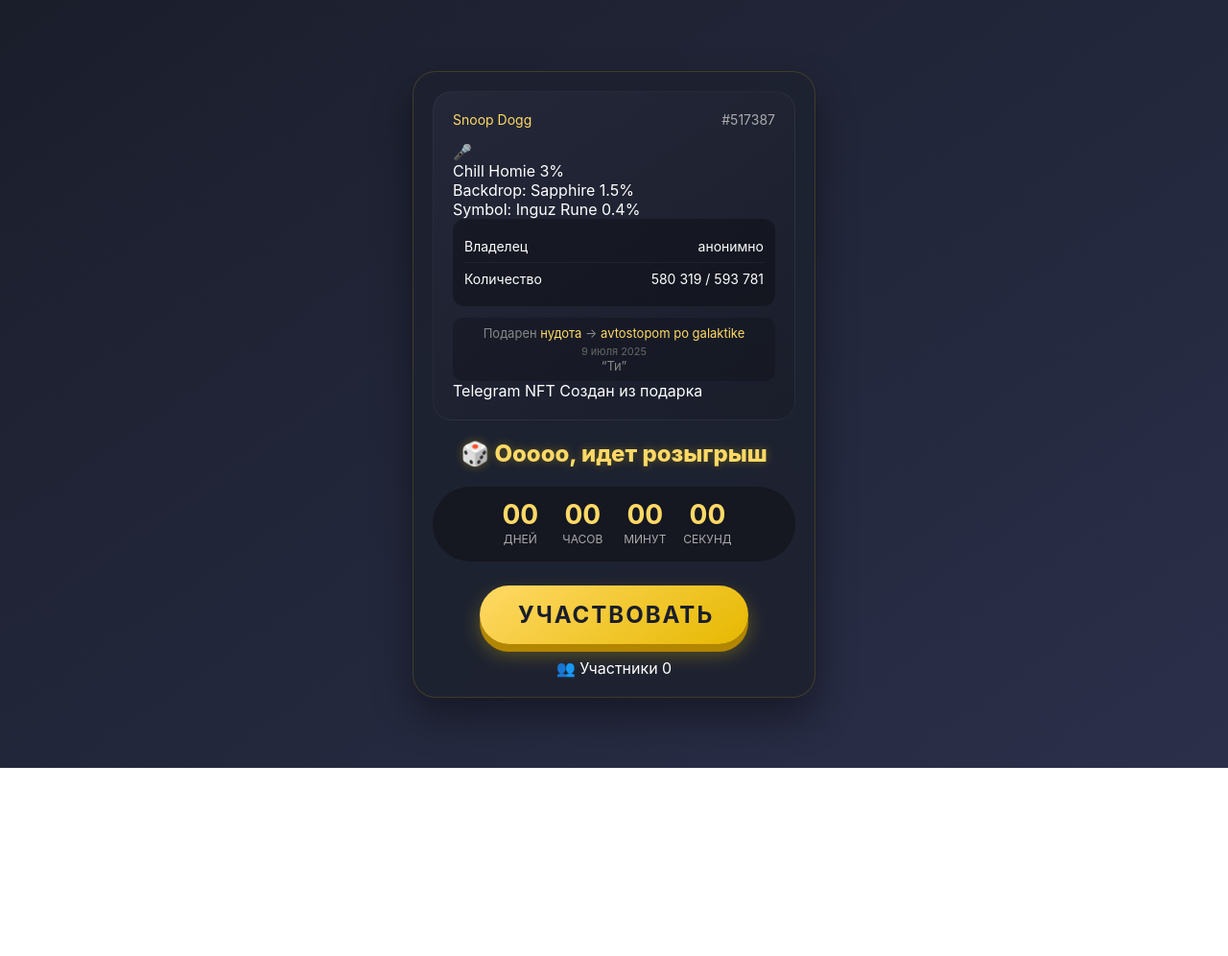
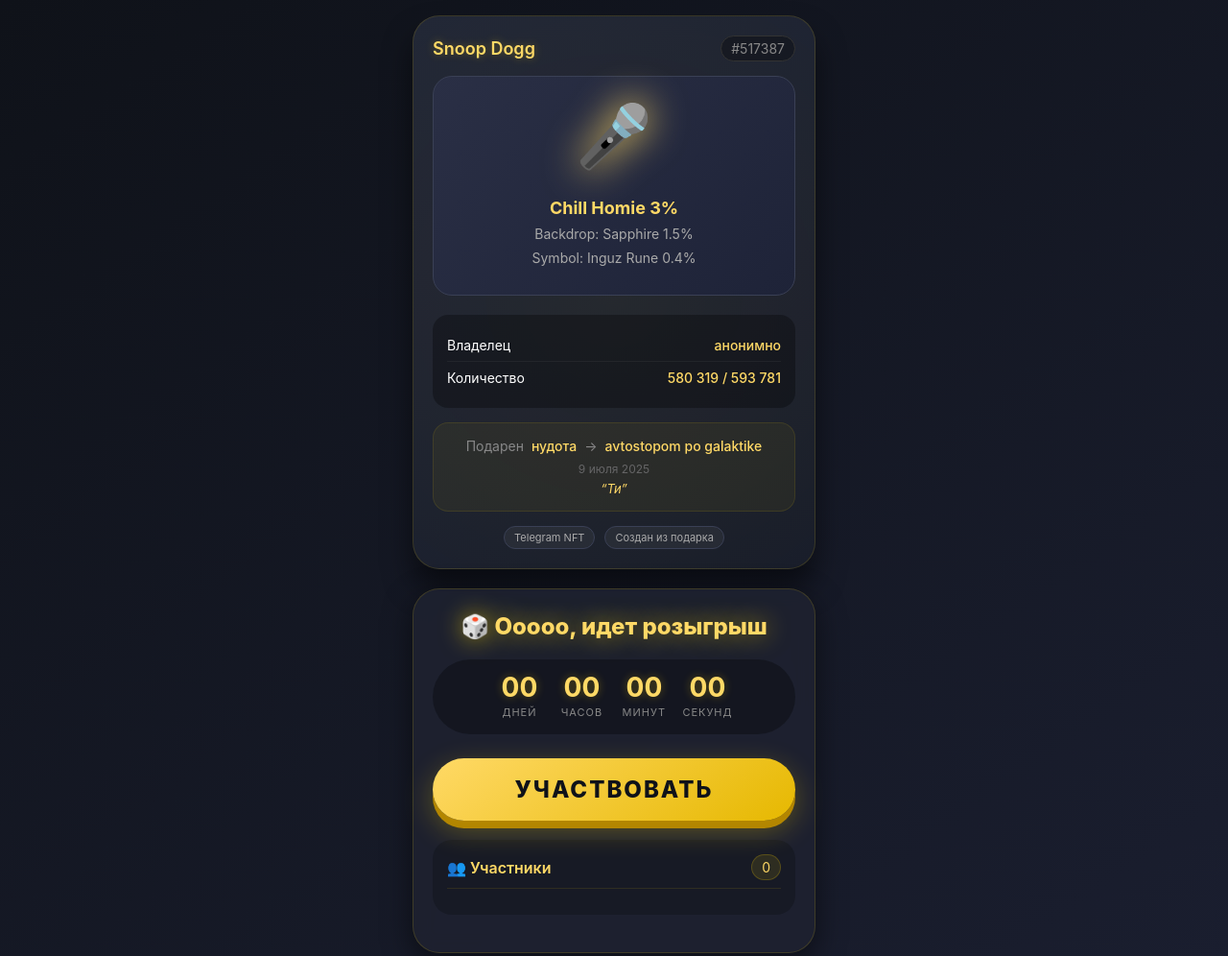
Before and after one commit to nef0rt/frazzernft-lot, a website: page index.html in a window 1280 px wide. Shown: the whole page at 96% size. Before the commit the page ends 800 px from the top, so only its background shows below. Drawn offline with Linux system fonts and the light colour scheme; a script that the page names is missing.

Commit message:
Update style.css

```diff
--- a/style.css
+++ b/style.css
@@ -6,69 +6,121 @@
 }
 
 body {
-    background: linear-gradient(145deg, #1a1e2b 0%, #2b2f4a 100%);
+    background: linear-gradient(145deg, #0f1219 0%, #1a1e2f 100%);
     min-height: 100vh;
     display: flex;
     justify-content: center;
     align-items: center;
-    color: white;
+    color: #fff;
     padding: 16px;
 }
 
 .container {
     max-width: 420px;
     width: 100%;
-    background: rgba(30, 34, 48, 0.95);
-    backdrop-filter: blur(10px);
-    border-radius: 24px;
-    padding: 20px;
-    box-shadow: 0 20px 40px rgba(0, 0, 0, 0.4);
-    border: 1px solid rgba(255, 215, 0, 0.15);
+    margin: 0 auto;
 }
 
+/* NFT Card */
 .nft-card {
-    background: linear-gradient(145deg, #232738, #1a1e2b);
-    border-radius: 20px;
+    background: linear-gradient(145deg, #1e2437, #151a2a);
+    border-radius: 28px;
     padding: 20px;
     margin-bottom: 20px;
-    border: 1px solid rgba(255, 255, 255, 0.05);
+    border: 1px solid rgba(255, 215, 0, 0.15);
+    box-shadow: 0 20px 30px rgba(0, 0, 0, 0.5);
+    position: relative;
+    overflow: hidden;
+}
+
+.nft-card::before {
+    content: '';
+    position: absolute;
+    top: -50%;
+    left: -50%;
+    width: 200%;
+    height: 200%;
+    background: radial-gradient(circle, rgba(255,215,0,0.05) 0%, transparent 70%);
+    animation: rotate 20s linear infinite;
+}
+
+@keyframes rotate {
+    from { transform: rotate(0deg); }
+    to { transform: rotate(360deg); }
 }
 
 .nft-header {
     display: flex;
     justify-content: space-between;
+    align-items: center;
     margin-bottom: 15px;
-    color: #aaa;
-    font-size: 14px;
+    position: relative;
+    z-index: 1;
 }
 
 .nft-collection {
+    font-size: 18px;
+    font-weight: 600;
+    color: #ffd966;
+    text-shadow: 0 0 10px rgba(255, 215, 0, 0.3);
+}
+
+.nft-id {
+    font-size: 14px;
+    color: #888;
+    background: rgba(0,0,0,0.3);
+    padding: 4px 10px;
+    border-radius: 30px;
+    border: 1px solid #333;
+}
+
+.nft-image {
+    background: linear-gradient(135deg, #2a2f45, #1e2338);
+    border-radius: 20px;
+    padding: 30px 20px;
+    margin-bottom: 20px;
+    text-align: center;
+    border: 1px solid #3a4055;
+    position: relative;
+    z-index: 1;
+}
+
+.nft-image-content {
+    display: flex;
+    flex-direction: column;
+    gap: 8px;
+}
+
+.nft-emoji {
+    font-size: 64px;
+    margin-bottom: 10px;
+    filter: drop-shadow(0 0 20px #ffd966);
+    animation: float 3s ease-in-out infinite;
+}
+
+@keyframes float {
+    0%, 100% { transform: translateY(0); }
+    50% { transform: translateY(-10px); }
+}
+
+.nft-model {
+    font-size: 18px;
+    font-weight: bold;
     color: #ffd966;
 }
 
-.nft-image-placeholder {
-    background: linear-gradient(135deg, #2a2e45, #1e2235);
-    height: 180px;
-    border-radius: 16px;
-    margin-bottom: 15px;
-    display: flex;
-    align-items: center;
-    justify-content: center;
-    border: 1px solid #3a3f5a;
-}
-
-.placeholder-content {
-    text-align: center;
-    color: #ffd966;
+.nft-detail {
     font-size: 14px;
-    line-height: 2;
+    color: #aaa;
 }
 
 .nft-details {
     background: rgba(0, 0, 0, 0.3);
-    border-radius: 12px;
-    padding: 12px;
-    margin-bottom: 12px;
+    border-radius: 16px;
+    padding: 15px;
+    margin-bottom: 15px;
+    position: relative;
+    z-index: 1;
 }
 
 .detail-row {
@@ -83,39 +135,97 @@ body {
     border-bottom: none;
 }
 
-.owner-name {
+.owner-value {
     color: #ffd966;
+    font-weight: 500;
 }
 
 .gift-info {
+    background: rgba(255, 215, 0, 0.05);
+    border-radius: 16px;
+    padding: 15px;
+    margin-bottom: 15px;
     text-align: center;
-    font-size: 13px;
+    border: 1px solid rgba(255, 215, 0, 0.1);
+    position: relative;
+    z-index: 1;
+}
+
+.gift-text {
+    display: flex;
+    align-items: center;
+    justify-content: center;
+    gap: 8px;
+    flex-wrap: wrap;
+    font-size: 14px;
+}
+
+.gift-label {
     color: #888;
-    padding: 8px;
-    background: rgba(0, 0, 0, 0.2);
-    border-radius: 10px;
 }
 
 .gift-from, .gift-to {
     color: #ffd966;
+    font-weight: 500;
+}
+
+.gift-arrow {
+    color: #888;
 }
 
 .gift-date {
-    font-size: 11px;
-    margin-top: 4px;
+    font-size: 12px;
     color: #666;
+    margin-top: 8px;
 }
 
+.gift-comment {
+    font-size: 13px;
+    color: #ffd966;
+    margin-top: 5px;
+    font-style: italic;
+}
+
+.nft-footer {
+    display: flex;
+    justify-content: center;
+    gap: 10px;
+    position: relative;
+    z-index: 1;
+}
+
+.telegram-badge, .created-badge {
+    font-size: 11px;
+    padding: 4px 10px;
+    border-radius: 30px;
+    background: rgba(255, 255, 255, 0.05);
+    border: 1px solid #3a4055;
+    color: #aaa;
+}
+
+/* Raffle Section */
 .raffle-section {
-    text-align: center;
+    background: rgba(30, 34, 48, 0.9);
+    backdrop-filter: blur(10px);
+    border-radius: 28px;
+    padding: 24px 20px;
+    border: 1px solid rgba(255, 215, 0, 0.15);
+    box-shadow: 0 10px 30px rgba(0, 0, 0, 0.5);
 }
 
 .raffle-title {
     font-size: 24px;
     font-weight: 800;
+    text-align: center;
     margin-bottom: 20px;
     color: #ffd966;
-    text-shadow: 0 0 10px rgba(255, 215, 0, 0.3);
+    text-shadow: 0 0 15px rgba(255, 215, 0, 0.3);
+    animation: glow 2s ease-in-out infinite;
+}
+
+@keyframes glow {
+    0%, 100% { text-shadow: 0 0 15px rgba(255, 215, 0, 0.3); }
+    50% { text-shadow: 0 0 25px rgba(255, 215, 0, 0.6); }
 }
 
 .timer {
@@ -139,41 +249,138 @@ body {
     color: #ffd966;
     display: block;
     line-height: 1;
+    text-shadow: 0 0 10px rgba(255, 215, 0, 0.3);
 }
 
 .timer-label {
-    font-size: 12px;
-    color: #aaa;
+    font-size: 11px;
+    color: #888;
     text-transform: uppercase;
+    letter-spacing: 1px;
 }
 
 .participate-btn {
     background: linear-gradient(145deg, #ffd966, #e6b800);
     border: none;
-    color: #1a1e2b;
+    color: #0f1219;
     font-size: 24px;
-    font-weight: bold;
-    padding: 16px 40px;
+    font-weight: 800;
+    padding: 18px 40px;
     border-radius: 50px;
     width: 100%;
-    max-width: 280px;
-    margin: 0 auto 15px;
     cursor: pointer;
-    box-shadow: 0 8px 0 #b38600, 0 10px 20px rgba(255, 215, 0, 0.3);
+    box-shadow: 0 8px 0 #b38600, 0 10px 30px rgba(255, 215, 0, 0.3);
     transition: 0.1s ease;
+    text-transform: uppercase;
+    letter-spacing: 2px;
+    margin-bottom: 20px;
+    position: relative;
+    overflow: hidden;
+}
+
+.participate-btn::after {
+    content: '';
+    position: absolute;
+    top: -50%;
+    left: -50%;
+    width: 200%;
+    height: 200%;
+    background: radial-gradient(circle, rgba(255,255,255,0.3) 0%, transparent 70%);
+    opacity: 0;
+    transition: 0.3s;
+}
+
+.participate-btn:hover::after {
+    opacity: 1;
+}
+
+.participate-btn:active {
+    transform: translateY(5px);
+    box-shadow: 0 3px 0 #b38600, 0 10px 30px rgba(255, 215, 0, 0.3);
+}
+
+.participate-btn:disabled {
+    opacity: 0.5;
+    transform: translateY(5px);
+    box-shadow: 0 3px 0 #b38600;
+    pointer-events: none;
+}
+
+.participants-section {
+    background: rgba(0, 0, 0, 0.2);
+    border-radius: 20px;
+    padding: 15px;
+    margin-bottom: 15px;
+}
+
+.participants-header {
+    display: flex;
+    justify-content: space-between;
+    align-items: center;
+    margin-bottom: 12px;
+    padding-bottom: 8px;
+    border-bottom: 1px solid rgba(255, 215, 0, 0.1);
+}
+
+.participants-title {
+    font-size: 16px;
+    font-weight: 600;
+    color: #ffd966;
+}
+
+.participants-count {
+    background: rgba(255, 215, 0, 0.1);
+    padding: 4px 10px;
+    border-radius: 30px;
+    font-size: 14px;
+    color: #ffd966;
+    border: 1px solid rgba(255, 215, 0, 0.2);
+}
+
+.participants-list {
+    max-height: 200px;
+    overflow-y: auto;
+}
+
+.participant-item {
+    padding: 10px 12px;
+    margin: 4px 0;
+    background: rgba(255, 255, 255, 0.03);
+    border-radius: 12px;
+    font-size: 14px;
+    display: flex;
+    align-items: center;
+    gap: 8px;
+    border: 1px solid rgba(255, 255, 255, 0.02);
+}
+
+.participant-item::before {
+    content: '👤';
+    font-size: 12px;
+    opacity: 0.5;
+}
+
+.winner-section {
+    margin-top: 15px;
+}
+
+.winner-announce {
+    background: linear-gradient(145deg, #ffd966, #e6b800);
+    color: #0f1219;
+    padding: 20px;
+    border-radius: 30px;
+    font-size: 20px;
+    font-weight: 800;
+    text-align: center;
+    animation: winnerPulse 1s infinite;
+    box-shadow: 0 0 30px rgba(255, 215, 0, 0.5);
     text-transform: uppercase;
     letter-spacing: 2px;
 }
 
-.participate-btn:active {
-    transform: translateY(5px);
-    box-shadow: 0 3px 0 #b38600, 0 10px 20px rgba(255, 215, 0, 0.3);
-}
-
-.stats {
-    color: #aaa;
-    font-size: 14px;
-    padding: 10px;
+@keyframes winnerPulse {
+    0%, 100% { transform: scale(1); }
+    50% { transform: scale(1.02); }
 }
 
 .snackbar {
@@ -183,15 +390,15 @@ body {
     right: 20px;
     max-width: 400px;
     margin: 0 auto;
-    background: rgba(50, 55, 75, 0.95);
+    background: rgba(30, 34, 48, 0.95);
     backdrop-filter: blur(10px);
-    color: white;
+    color: #fff;
     text-align: center;
     padding: 16px 24px;
     border-radius: 30px;
     font-size: 16px;
     font-weight: 500;
-    box-shadow: 0 5px 15px rgba(0, 0, 0, 0.5);
+    box-shadow: 0 10px 30px rgba(0, 0, 0, 0.5);
     border: 1px solid #ffd966;
     display: none;
     z-index: 1000;
@@ -211,4 +418,18 @@ body {
         transform: translateY(0);
         opacity: 1;
     }
-                                }
+}
+
+/* Scrollbar */
+::-webkit-scrollbar {
+    width: 4px;
+}
+
+::-webkit-scrollbar-track {
+    background: rgba(0, 0, 0, 0.2);
+}
+
+::-webkit-scrollbar-thumb {
+    background: #ffd966;
+    border-radius: 4px;
+        }
```
